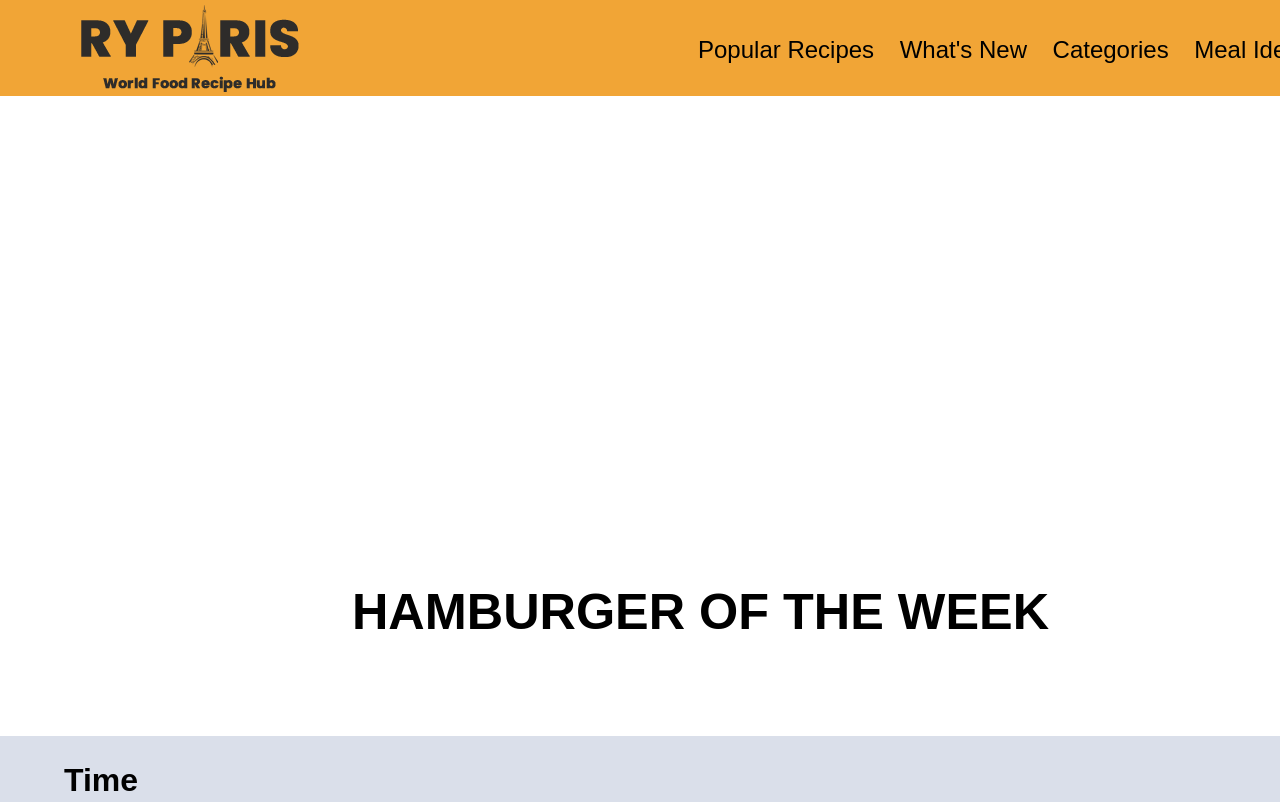
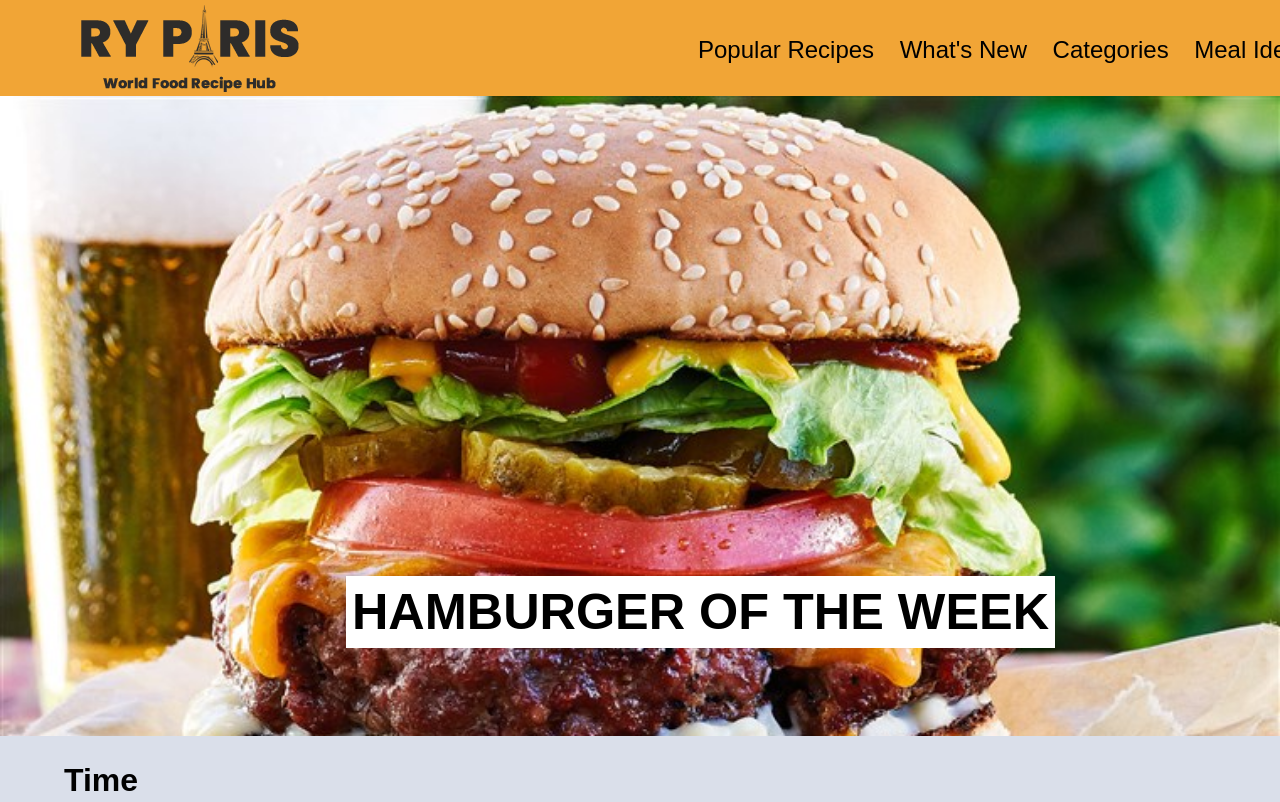
Before and after one commit to gr19467/RYParis, a plain HTML site: page recipe.html in a window 1280 px wide. Shown: the top 802 px of the page. Drawn offline with Linux system fonts and the light colour scheme; the site is published under a folder, as on GitHub Pages, so addresses that start at the root find nothing.

Commit message:
Attempt to fix bg images

```diff
--- a/css/style.css
+++ b/css/style.css
@@ -41,7 +41,7 @@ body{
     }
 
 .hero{
-    background-image: url(/images/hero-image.jpg);
+    background-image: url(../images/hero-image.jpg);
     background-size: cover;
 
     width: 100vw;
@@ -139,7 +139,7 @@ body{
 }
 
 #burger{
-    background-image: url(/images/bengal-burger.jpg);
+    background-image: url(../images/bengal-burger.jpg);
     margin-top: 0;
     margin-bottom: 0;
 }
```
